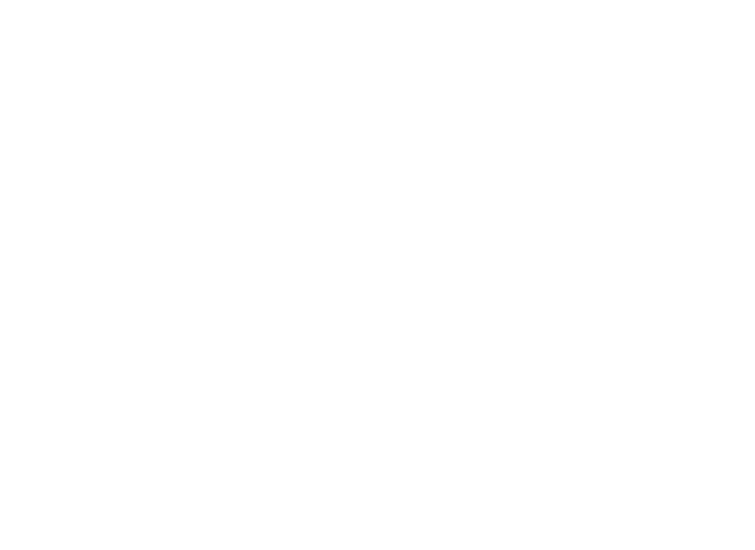
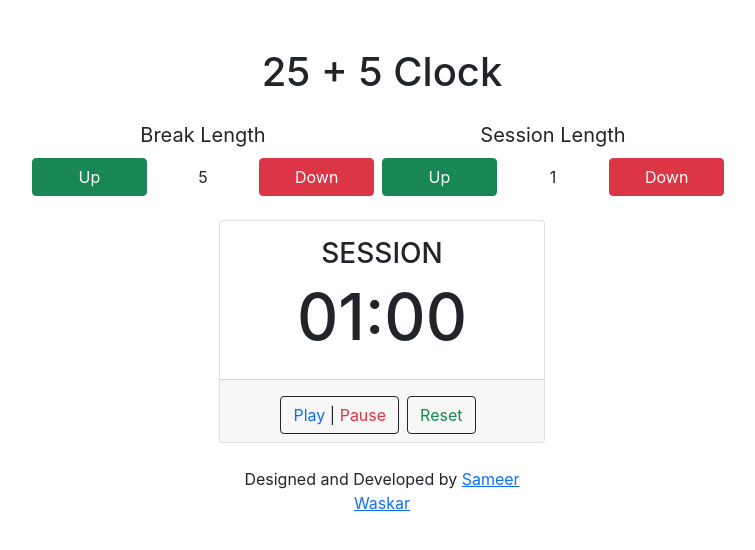
Before and after one commit to wsameer/pomodoro-clock, a React (Create React App) app: page / in a window 1280 px wide. Shown: the top 550 px of the page, without its empty margins (258-1013 px from the left). Built offline with nearby package versions, Linux system fonts and the light colour scheme.

Commit message:
fix: adds references and imports relevant files

```diff
--- a/src/Components/Clock/Clock.jsx
+++ b/src/Components/Clock/Clock.jsx
@@ -1,9 +1,208 @@
-import React from 'react'
+import React, { useState, useCallback } from "react";
+import { accurateInterval } from "../../utils/accurateInterval";
+import TimerSection from "./TimerSection";
+import TimerSettingSection from "./TimerSettingSection";
+
+const MAX_TIMER_LENGTH = 60;
+const MIN_TIMER_LENGTH = 1;
 
 export const Clock = () => {
+    const [breakLength, setBreakLength] = useState(5);
+    const [sessionLength, setSessionLength] = useState(1);
+    const [isTimerActive, setIsTimerActive] = useState(false);
+    const [activeTimer, setActiveTimer] = useState("Session");
+    const [intervalId, setIntervalId] = useState("");
+    const [timer, setTimer] = useState(60);
+
+    // TODO remove
+    const audioBeep = null;
+
+    const updateBreakLength = (event) => {
+        if (isTimerActive) {
+            return;
+        }
+
+        if (activeTimer === "Session") {
+            if (
+                event.target.innerHTML === "Down" &&
+                breakLength !== MIN_TIMER_LENGTH
+            ) {
+                setBreakLength((prev) => prev - 1);
+                // activeTimer === "Session" && setTimer(breakLength * 60 - 60);
+            } else if (
+                event.target.innerHTML === "Up" &&
+                breakLength !== MAX_TIMER_LENGTH
+            ) {
+                setBreakLength((prev) => prev + 1);
+                // activeTimer === "Session" && setTimer(breakLength * 60 + 60);
+            }
+        } else if (
+            event.target.innerHTML === "Down" &&
+            breakLength !== MIN_TIMER_LENGTH
+        ) {
+            setBreakLength((prev) => prev - 1);
+            setTimer(breakLength * 60 - 60);
+        } else if (
+            event.target.innerHTML === "Up" &&
+            breakLength !== MAX_TIMER_LENGTH
+        ) {
+            setBreakLength((prev) => prev + 1);
+            setTimer(breakLength * 60 + 60);
+        }
+    };
+
+    const updateSessionLength = (event) => {
+        if (isTimerActive) {
+            return;
+        }
+        if (activeTimer === "Break") {
+            if (
+                event.target.innerHTML === "Down" &&
+                sessionLength !== MIN_TIMER_LENGTH
+            ) {
+                setSessionLength((prev) => prev - 1);
+                // activeTimer === "Break" && setTimer(sessionLength * 60 - 60);
+            } else if (
+                event.target.innerHTML === "Up" &&
+                sessionLength !== MAX_TIMER_LENGTH
+            ) {
+                setSessionLength((prev) => prev + 1);
+                // activeTimer === "Break" && setTimer(sessionLength * 60 + 60);
+            }
+        } else if (
+            event.target.innerHTML === "Down" &&
+            sessionLength !== MIN_TIMER_LENGTH
+        ) {
+            setSessionLength((prev) => prev - 1);
+            setTimer(sessionLength * 60 - 60);
+        } else if (
+            event.target.innerHTML === "Up" &&
+            sessionLength !== MAX_TIMER_LENGTH
+        ) {
+            setSessionLength((prev) => prev + 1);
+            setTimer(sessionLength * 60 + 60);
+        }
+    };
+
+    const decrementTimer = () => setTimer((prev) => prev - 1);
+    const switchTimer = (length, type) => {
+        setActiveTimer(type);
+        setTimer(length);
+    };
+    const buzzer = (t) => {
+        t === 0 ?? audioBeep?.play();
+    };
+    const phaseControl = () => {
+        let tempTimer = timer;
+        buzzer(tempTimer);
+        if (tempTimer < 0) {
+            intervalId && intervalId.cancel();
+            beginCountDown();
+            activeTimer === "Session"
+                ? switchTimer(breakLength * 60, "Break")
+                : switchTimer(sessionLength * 60, "Session");
+        }
+    };
+    const beginCountDown = () => {
+        setIntervalId(
+            accurateInterval(() => {
+                decrementTimer();
+                phaseControl();
+            }, 1000)
+        );
+    };
+
+    const resetTimer = useCallback(() => {
+        setBreakLength(5);
+        setSessionLength(25);
+        setIsTimerActive(false);
+        setActiveTimer("Session");
+        setTimer(1500);
+        setIntervalId("");
+
+        if (intervalId) {
+            intervalId.cancel();
+        }
+        // this.audioBeep.pause();
+        // this.audioBeep.currentTime = 0;
+    }, [intervalId]);
+
+    const playPauseTimer = () => {
+        if (!isTimerActive) {
+            beginCountDown();
+            setIsTimerActive(true);
+        } else {
+            setIsTimerActive(false);
+            if (intervalId) {
+                intervalId.cancel();
+            }
+        }
+    };
+
     return (
-        <div>
-
+        <div className="container-fluid mt-5 d-flex justify-content-center align-items-center">
+            <div className="row w-700 text-center">
+                <h1 className="mb-4">25 + 5 Clock</h1>
+                <TimerSettingSection
+                    titleId="break-label"
+                    title="Break Length"
+                    length={breakLength}
+                    lengthId="break-length"
+                    primaryBtn={{
+                        label: "Up",
+                        id: "break-increment",
+                        handler: updateBreakLength,
+                    }}
+                    secondaryBtn={{
+                        label: "Down",
+                        id: "break-decrement",
+                        handler: updateBreakLength,
+                    }}
+                />
+                <TimerSettingSection
+                    titleId="session-label"
+                    title="Session Length"
+                    length={sessionLength}
+                    lengthId="session-length"
+                    primaryBtn={{
+                        label: "Up",
+                        id: "session-increment",
+                        handler: updateSessionLength,
+                    }}
+                    secondaryBtn={{
+                        label: "Down",
+                        id: "session-decrement",
+                        handler: updateSessionLength,
+                    }}
+                />
+                <div className="w-100"></div>
+                <div className="col-md-6 offset-md-3">
+                    <TimerSection
+                        activeTimer={activeTimer}
+                        isTimerActive={isTimerActive}
+                        timer={timer}
+                        resetTimer={resetTimer}
+                        playPauseTimer={playPauseTimer}
+                    />
+                </div>
+                <div className="w-100"></div>
+                <div className="col-md-6 offset-md-3 mt-4">
+                    <span>Designed and Developed by</span>&nbsp;
+                    <a
+                        href="https://www.linkedin.com/in/wsameer/"
+                        target="_blank"
+                        rel="noreferrer"
+                    >
+                        Sameer Waskar
+                    </a>
+                </div>
+            </div>
+            <audio
+                id="beep"
+                preload="auto"
+                // ref="alarm"
+                src="https://raw.githubusercontent.com/freeCodeCamp/cdn/master/build/testable-projects-fcc/audio/BeepSound.wav"
+            />
         </div>
-    )
-}
+    );
+};
--- a/src/Components/Clock/TimerSection.jsx
+++ b/src/Components/Clock/TimerSection.jsx
@@ -1,4 +1,5 @@
 import React, { useState, useEffect } from "react";
+import TimerController from "./TimerController";
 
 const TimerSection = ({ activeTimer, timer, playPauseTimer, resetTimer }) => {
     const [time, setTime] = useState(timer);
@@ -12,8 +13,8 @@
     }, [timer]);
 
     return (
-        <div class="col card text-center mt-4">
-            <div class="card-body">
+        <div className="col card text-center mt-4">
+            <div className="card-body">
                 <h3 id="timer-label" className="card-title text-uppercase">
                     {activeTimer}
                 </h3>
@@ -21,7 +22,7 @@
                     {time}
                 </h1>
             </div>
-            <div class="card-footer">
+            <div className="card-footer">
                 <TimerController
                     resetTimer={resetTimer}
                     playPauseTimer={playPauseTimer}
--- a/src/Components/Clock/TimerSettingSection.jsx
+++ b/src/Components/Clock/TimerSettingSection.jsx
@@ -1,4 +1,6 @@
 import React from "react";
+import TimerSetting from "./TimerSetting";
+import TimerSettingTitle from "./TimerSettingTitle";
 
 const TimerSettingSection = ({
     titleId,
```
Also changed, not shown: src/index.js (+10 -10 lines).
